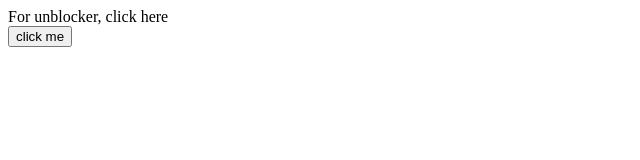
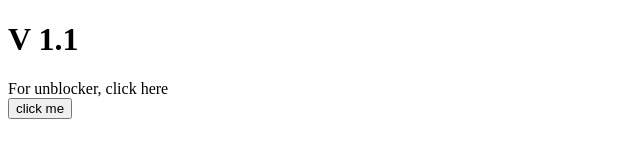
Before and after one commit to connorIsANerd/sh, a plain HTML site: page index.html in a window 1280 px wide. Shown: the whole page, without its empty margins (0-640 px from the left). Drawn offline with Linux system fonts and the light colour scheme.

Commit message:
Update index.html

```diff
--- a/index.html
+++ b/index.html
@@ -1,6 +1,7 @@
 <!DOCTYPE html>
 <html lang="en">
 <head>
+  <h1>V 1.1</h1>
   <meta charset="UTF-8">
   <meta name="viewport" content="width=device-width, initial-scale=1.0">
   <style>
```
